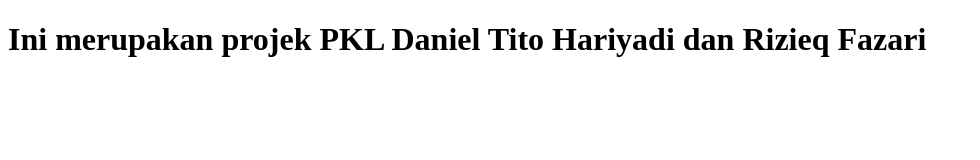
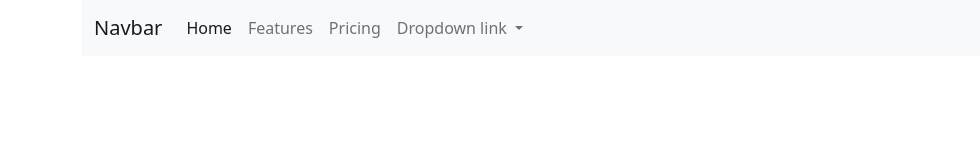
Before and after one commit to danieltito143/Projek-pkl, a plain HTML site: page index.html in a window 1280 px wide. Shown: the whole page, without its empty margins (0-980 px from the left). Drawn offline with nearby package versions, Linux system fonts and the light colour scheme.

Commit message:
latihan2

```diff
--- a/index.html
+++ b/index.html
@@ -1,12 +1,60 @@
-<!DOCTYPE html>
+<!doctype html>
 <html lang="en">
-<head>
-    <meta charset="UTF-8">
-    <meta http-equiv="X-UA-Compatible" content="IE=edge">
-    <meta name="viewport" content="width=device-width, initial-scale=1.0">
-    <title>Project PKL</title>
-</head>
-<body>
-    <h1>Ini merupakan projek PKL Daniel Tito Hariyadi dan Rizieq Fazari</h1>
-</body>
+  <head>
+    <!-- Required meta tags -->
+    <meta charset="utf-8">
+    <meta name="viewport" content="width=device-width, initial-scale=1">
+
+    <!-- Bootstrap CSS -->
+    <link href="https://cdn.jsdelivr.net/npm/bootstrap@5.0.2/dist/css/bootstrap.min.css" rel="stylesheet" integrity="sha384-EVSTQN3/azprG1Anm3QDgpJLIm9Nao0Yz1ztcQTwFspd3yD65VohhpuuCOmLASjC" crossorigin="anonymous">
+
+    <title>I'm Back</title>
+  </head>
+  <body>
+      <!-- Navbar -->
+      <div class="container">
+        <nav class="navbar navbar-expand-lg navbar-light bg-light">
+            <div class="container-fluid">
+              <a class="navbar-brand" href="#">Navbar</a>
+              <button class="navbar-toggler" type="button" data-bs-toggle="collapse" data-bs-target="#navbarNavDropdown" aria-controls="navbarNavDropdown" aria-expanded="false" aria-label="Toggle navigation">
+                <span class="navbar-toggler-icon"></span>
+              </button>
+              <div class="collapse navbar-collapse" id="navbarNavDropdown">
+                <ul class="navbar-nav">
+                  <li class="nav-item">
+                    <a class="nav-link active" aria-current="page" href="#">Home</a>
+                  </li>
+                  <li class="nav-item">
+                    <a class="nav-link" href="#">Features</a>
+                  </li>
+                  <li class="nav-item">
+                    <a class="nav-link" href="#">Pricing</a>
+                  </li>
+                  <li class="nav-item dropdown">
+                    <a class="nav-link dropdown-toggle" href="#" id="navbarDropdownMenuLink" role="button" data-bs-toggle="dropdown" aria-expanded="false">
+                      Dropdown link
+                    </a>
+                    <ul class="dropdown-menu" aria-labelledby="navbarDropdownMenuLink">
+                      <li><a class="dropdown-item" href="#">Action</a></li>
+                      <li><a class="dropdown-item" href="#">Another action</a></li>
+                      <li><a class="dropdown-item" href="#">Something else here</a></li>
+                    </ul>
+                  </li>
+                </ul>
+              </div>
+            </div>
+          </nav>
+      </div>
+
+      <!-- Akhir Navbar -->
+
+      <!-- Awal PAae 2 -->
+      <!-- Akhir Page 2 -->
+
+
+    <!-- Option 1: Bootstrap Bundle with Popper -->
+    <script src="https://cdn.jsdelivr.net/npm/bootstrap@5.0.2/dist/js/bootstrap.bundle.min.js" integrity="sha384-MrcW6ZMFYlzcLA8Nl+NtUVF0sA7MsXsP1UyJoMp4YLEuNSfAP+JcXn/tWtIaxVXM" crossorigin="anonymous"></script>
+
+
+  </body>
 </html>
```
